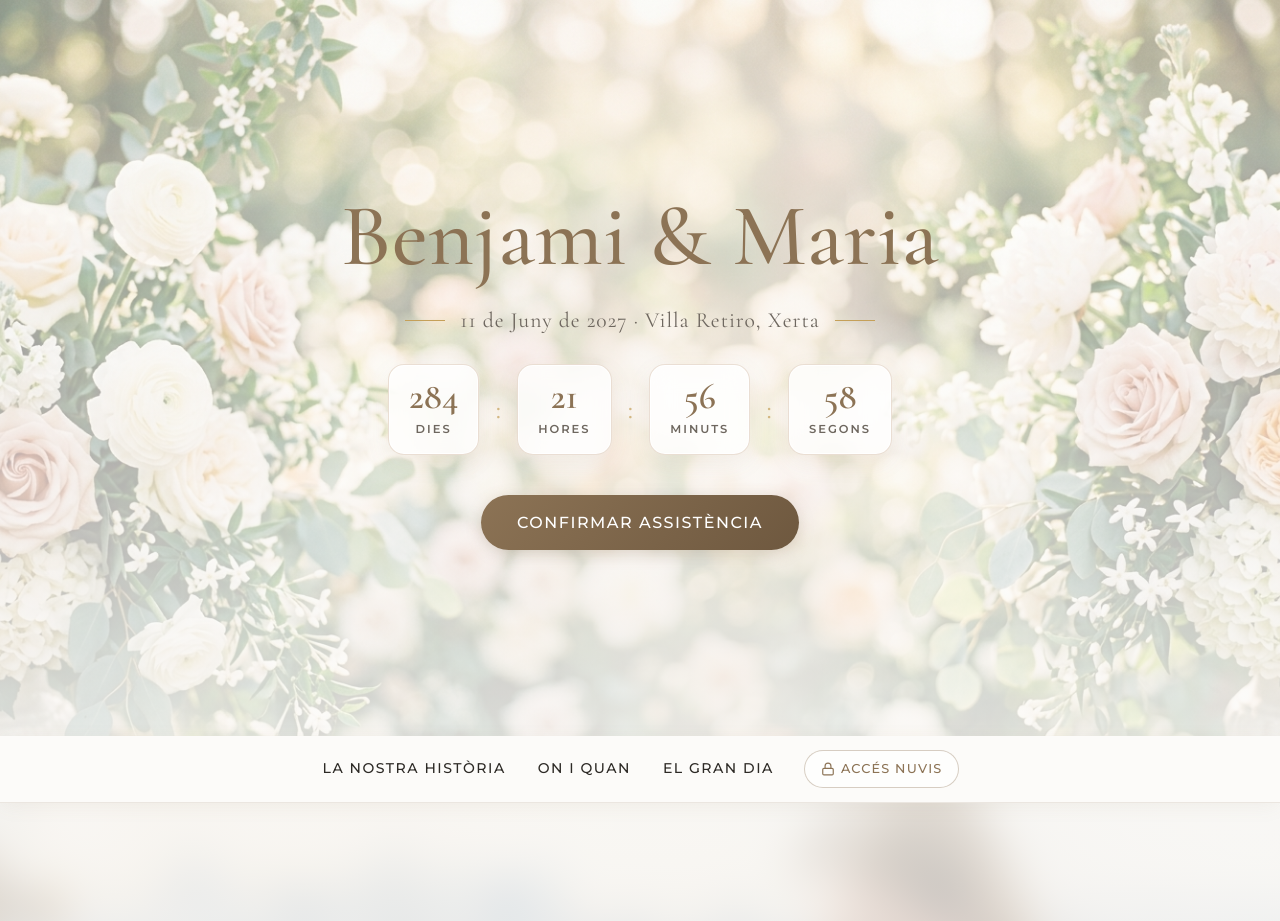
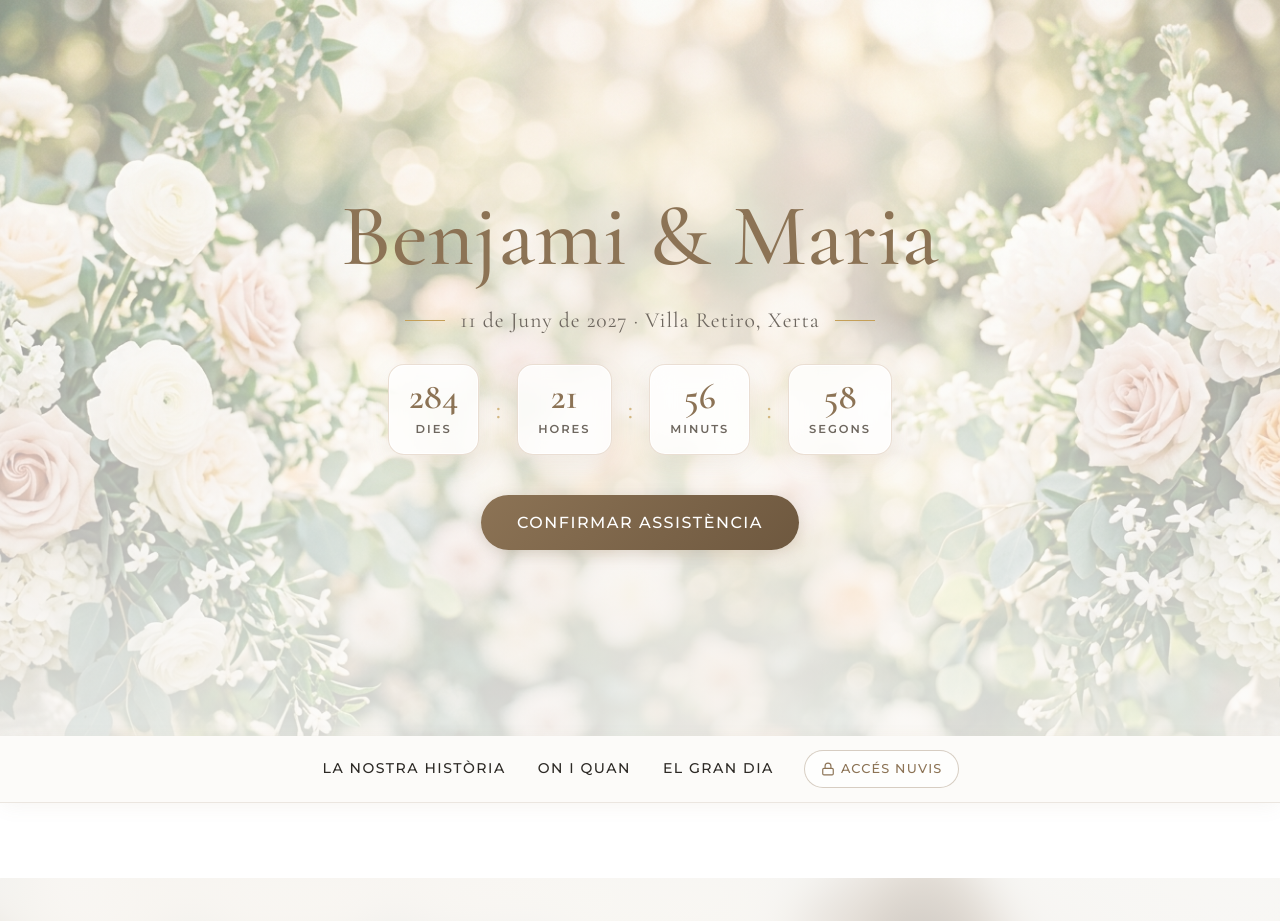
Before and after one commit to DFH94/Benjami_Maria_Boda, a Next.js app: page / in a window 1280 px wide. Shown: the top 921 px of the page. Built offline with nearby package versions, Linux system fonts and the light colour scheme; a web font is replaced by a local one.

Commit message:
Afegeix espais en blanc de separació entre apartats

```diff
--- a/src/app/globals.css
+++ b/src/app/globals.css
@@ -52,6 +52,14 @@ a {
   max-width: 1100px;
   margin: 0 auto;
   padding: 0 24px;
+}
+
+.section-spacer {
+  height: 75px;
+  background-color: #ffffff;
+  width: 100%;
+  position: relative;
+  z-index: 5;
 }
 
 .text-center { text-align: center; }
--- a/src/app/page.tsx
+++ b/src/app/page.tsx
@@ -177,6 +177,9 @@ export default function Home() {
         </div>
       </nav>
 
+      {/* White spacer */}
+      <div className="section-spacer" />
+
       {/* History Section with Blurred BenjaMaria.jpg background & photo frame */}
       <section id="historia" className="section blurred-section-bg" style={{ position: 'relative' }}>
         {/* Blurred background image layer */}
@@ -247,6 +250,9 @@ export default function Home() {
           </div>
         </div>
       </section>
+
+      {/* White spacer */}
+      <div className="section-spacer" />
 
       {/* Location Section with Blurred entrada-villa-retiro.jpg background & photo frame */}
       <section id="ubicacio" className="section blurred-section-bg" style={{ position: 'relative' }}>
@@ -343,6 +349,9 @@ export default function Home() {
           </div>
         </div>
       </section>
+
+      {/* White spacer */}
+      <div className="section-spacer" />
 
       {/* Planning Section with Blurred Garden Background */}
       <section id="planning" className="section blurred-section-bg" style={{ position: 'relative' }}>
@@ -441,6 +450,9 @@ export default function Home() {
         </div>
       </section>
 
+      {/* White spacer */}
+      <div className="section-spacer" />
+
       {/* RSVP Section */}
       <section id="rsvp" className="section" style={{ backgroundColor: '#ffffff' }}>
         <div className="container">
@@ -527,6 +539,9 @@ export default function Home() {
         </div>
       </section>
 
+      {/* White spacer */}
+      <div className="section-spacer" />
+
       {/* Footer */}
       <footer style={{
         backgroundColor: 'var(--primary-dark)',
```
